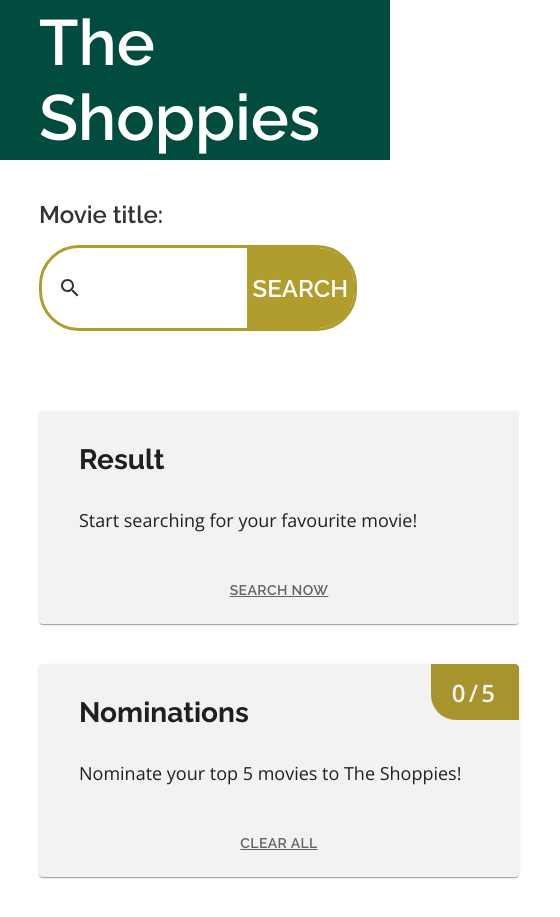
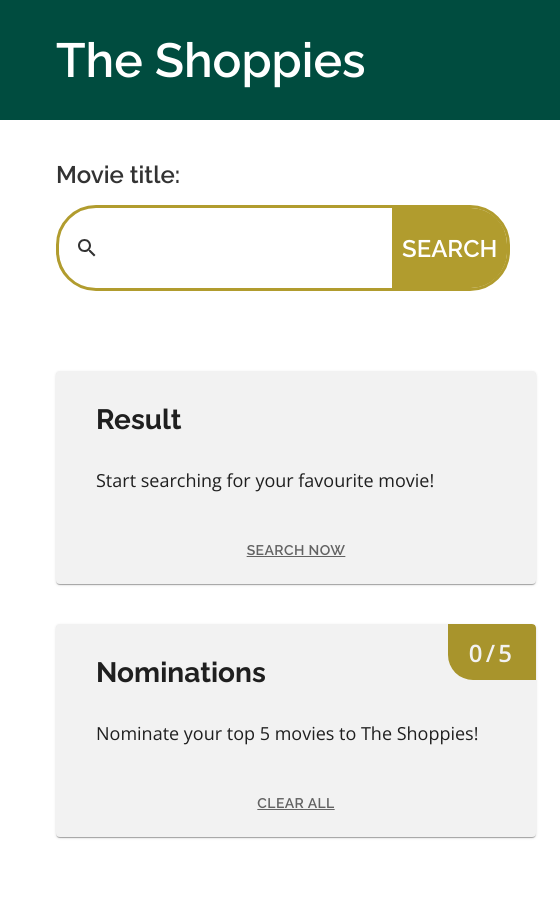
Before and after one commit to sandratoh/shoppies, a React (Create React App) app: page / in a window 390 px wide. Shown: the whole page, 560 px wide, since content can reach past the window. After the commit the page ends 877 px from the top, so only its background shows below. Built offline with nearby package versions, Linux system fonts and the light colour scheme.

Commit message:
Update app header and search bar with media query

```diff
--- a/src/components/App.scss
+++ b/src/components/App.scss
@@ -2,9 +2,10 @@
 @import '../styles/variables.scss';
 
 .App {
+  align-items: center;
   display: flex;
   flex-direction: column;
-  align-items: center;
+  min-width: 560px;
 }
 
 .App-header {
@@ -13,6 +14,7 @@
   background-color: $primary-color;
   display: flex;
   justify-content: center;
+  min-width: 560px;
 
   h1 {
     color: $white;
@@ -45,6 +47,13 @@ main {
   .App-cards {
     display: flex;
     flex-direction: column;
-    // justify-content: space-between;
+  }
+
+  .App-header {
+    height: 120px;
+
+    h1 {
+      font-size: 48px;
+    }
   }
 }
--- a/src/components/Nomination/Nomination.scss
+++ b/src/components/Nomination/Nomination.scss
@@ -1,6 +1,6 @@
 .nomination-card {
   min-width: 480px;
-  width: 45%;
+  width: 48%;
   height: fit-content;
   position: -webkit-sticky;
   position: sticky;
--- a/src/components/Result/Result.scss
+++ b/src/components/Result/Result.scss
@@ -1,6 +1,6 @@
 .result-card {
   min-width: 480px;
-  width: 45%;
+  width: 48%;
   height: fit-content;
   filter: brightness(95%);
 
--- a/src/index.scss
+++ b/src/index.scss
@@ -7,5 +7,4 @@
 
 body {
   margin: 0;
-  // background-color: rgb(242, 242, 242);
 }
```
